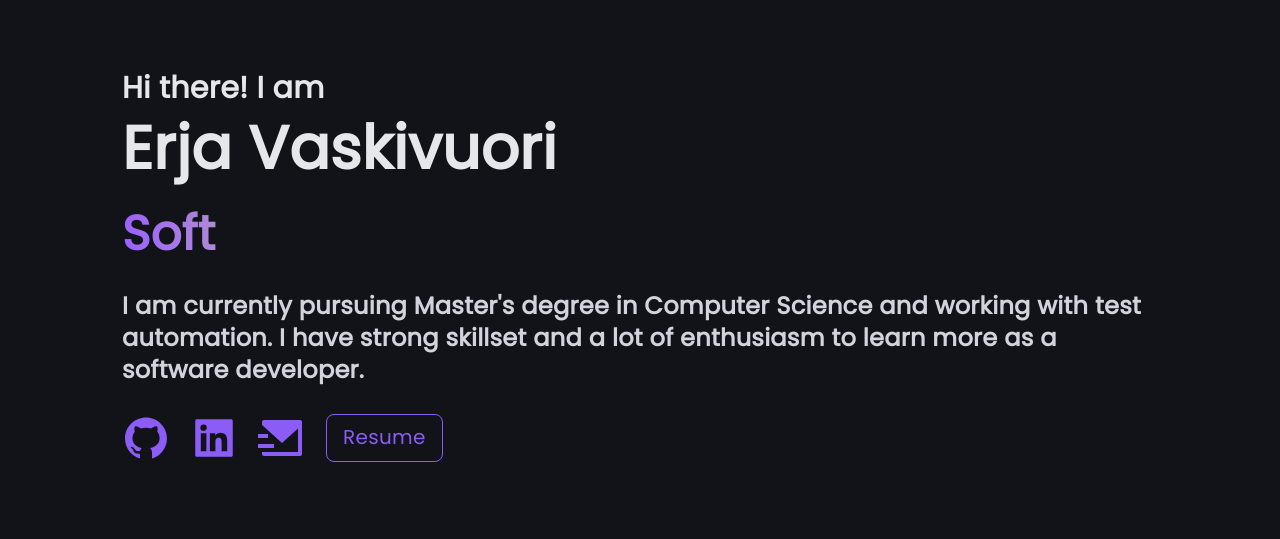
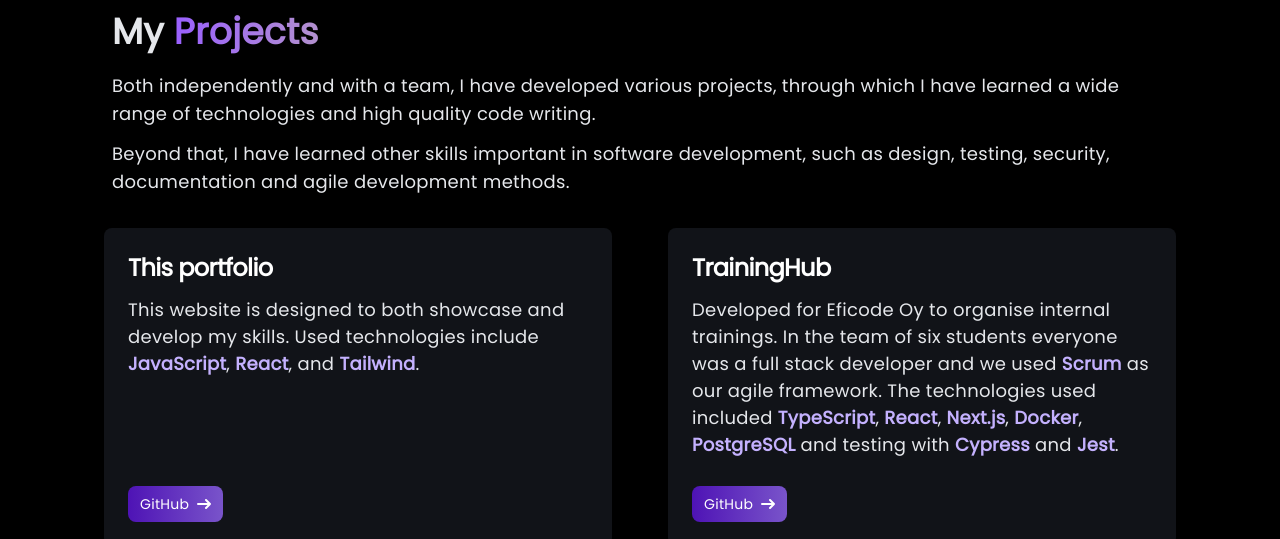
Before and after one commit to erjavaskivuori/erjavaskivuori.github.io, a React (Create React App) app: page / in a window 1280 px wide. Shown: the part 120-659 px from the top of the page. Built offline with nearby package versions, Linux system fonts and the light colour scheme.

Commit message:
set up react-router and refactored to pages structure

```diff
--- a/package.json
+++ b/package.json
@@ -8,6 +8,7 @@
     "react": "^19.0.0",
     "react-dom": "^19.0.0",
     "react-icons": "^5.4.0",
+    "react-router": "^7.1.1",
     "react-scripts": "^5.0.1",
     "react-type-animation": "^3.2.0"
   },
--- a/src/App.js
+++ b/src/App.js
@@ -1,18 +1,14 @@
 import React from "react"
-import Navbar from "./components/Navbar.jsx"
-import Home from "./components/Home.jsx"
-import Projects from "./components/Projects.jsx"
-import Contact from "./components/Contact.jsx"
+import { BrowserRouter } from "react-router"
+import Router from "./pages/router.jsx"
 
 const App = () => {
   return (
-    <div className="App">
-      <Navbar />
-      <Home />
-      <Projects />
-      <Contact />
-    </div>
+    <BrowserRouter>
+      <Router />
+    </BrowserRouter>
   )
 }
 
+
 export default App
--- /dev/null
+++ b/src/pages/DesignProject/index.jsx
@@ -0,0 +1,10 @@
+import React from "react"
+
+const DesignProject = () => {
+  return (
+    <div className="Home">
+    </div>
+  )
+}
+
+export default DesignProject
--- /dev/null
+++ b/src/pages/Home/index.jsx
@@ -0,0 +1,18 @@
+import React from "react"
+import Navbar from "../../components/Navbar.jsx"
+import About from "../../components/About.jsx"
+import Projects from "../../components/Projects.jsx"
+import Contact from "../../components/Contact.jsx"
+
+const Home = () => {
+  return (
+    <div className="Home">
+      <Navbar />
+      <About />
+      <Projects />
+      <Contact />
+    </div>
+  )
+}
+
+export default Home
--- /dev/null
+++ b/src/pages/pagesData.jsx
@@ -0,0 +1,18 @@
+import React from "react"
+import DesignProject from "./DesignProject/index.jsx"
+import Home from "./Home/index.jsx"
+
+const pagesData = [
+  {
+    path: "",
+    element: <Home />,
+    title: "home"
+  },
+  {
+    path: "design-project",
+    element: <DesignProject />,
+    title: "design project"
+  }
+]
+
+export default pagesData
--- /dev/null
+++ b/src/pages/router.jsx
@@ -0,0 +1,13 @@
+import React from "react"
+import { Route, Routes } from "react-router"
+import pagesData from "./pagesData.jsx"
+
+const Router = () => {
+  const pageRoutes = pagesData.map(({ path, title, element }) => {
+    return <Route key={title} path={`/${path}`} element={element} />
+  })
+
+  return <Routes>{pageRoutes}</Routes>
+}
+
+export default Router
```
Also changed, not shown: 1 other file (tests, documents, lock files or other folders).
